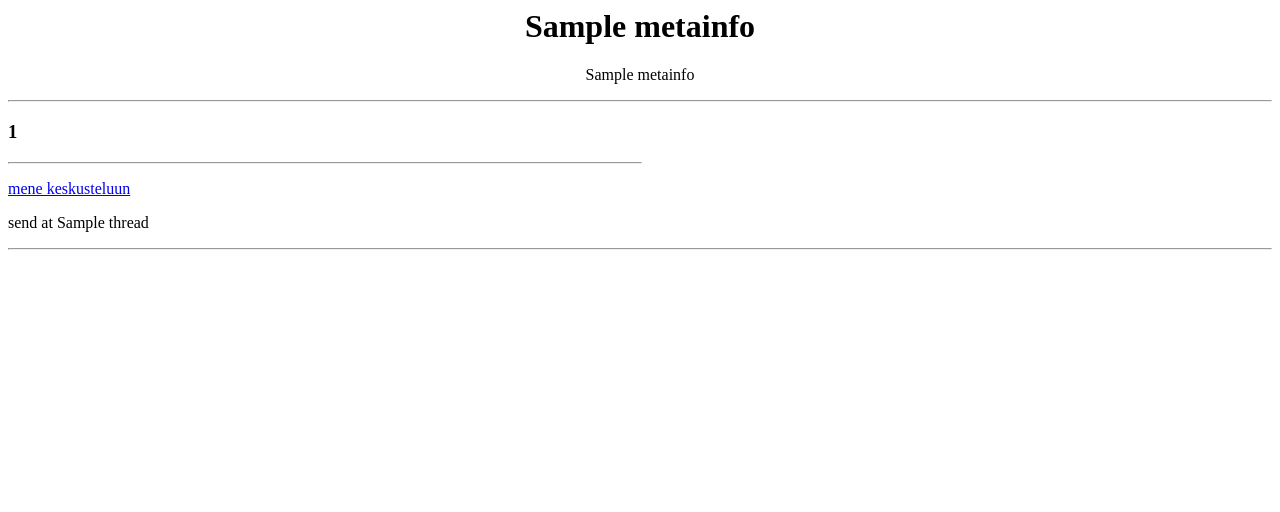
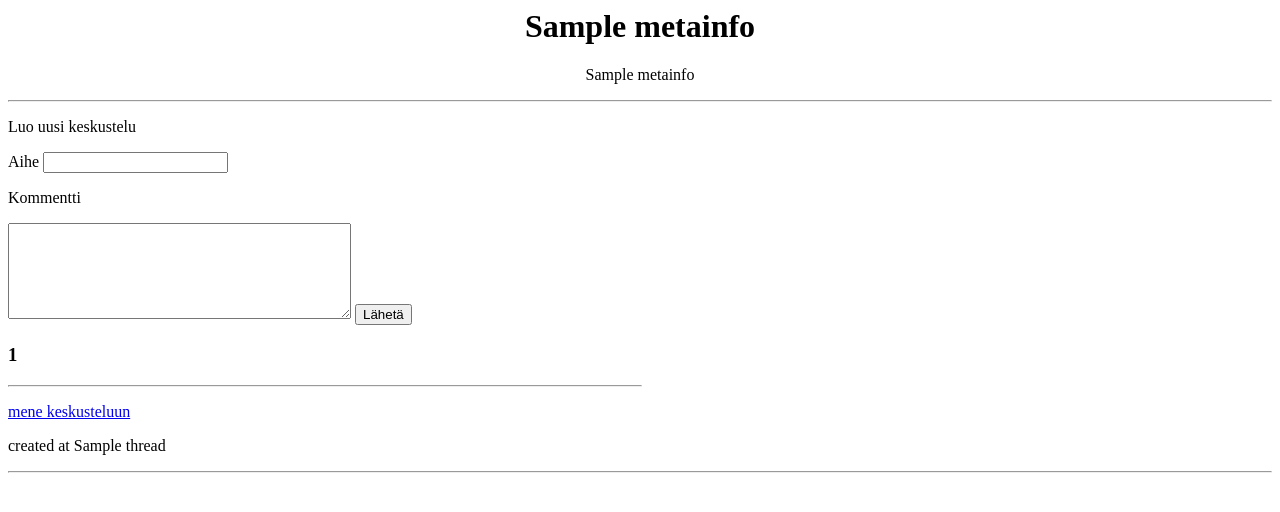
Before and after one commit to JeHugawa/Tsoha, a Flask app: template templates/boards.html in a window 1280 px wide. Shown: the top 512 px of the page. Run offline with Flask 2, Linux system fonts and the light colour scheme; the visitor is signed in with stand-in values (Sample User, id 1); the template is opened without the code that fills it: most values are stand-ins (such as "Sample title", 1, 10 or a date in 2020).

Commit message:
Add creating new threads

```diff
--- a/templates/boards.html
+++ b/templates/boards.html
@@ -4,12 +4,21 @@
 <p>
 <hr>
 </center>
+{% if session.username %}
+<form action="/{{ board_id }}" method=POST>
+<p>Luo uusi keskustelu</p>
+<p> Aihe <input type="text" name="topic"></input>
+<p>Kommentti</p>
+<textarea name="message" rows="6" cols="40"></textarea>
+<input type="submit" value="Lähetä">
+</form>
+{% endif %}
 {% for thread in board %}
 <h3> {{ thread[0] }} </h3>
 <hr style="width:50%;text-align:left;margin-left:0">
 <p>
 <a href="/{{ thread[1] }}/{{ thread[2] }}"> mene keskusteluun </a>
 <p>
-<a> send at {{ thread[3] }} </a>
+<a> created at {{ thread[3] }} </a>
 <hr>
 {% endfor %}
```
Also changed, not shown: routes.py (+15 -5 lines).
